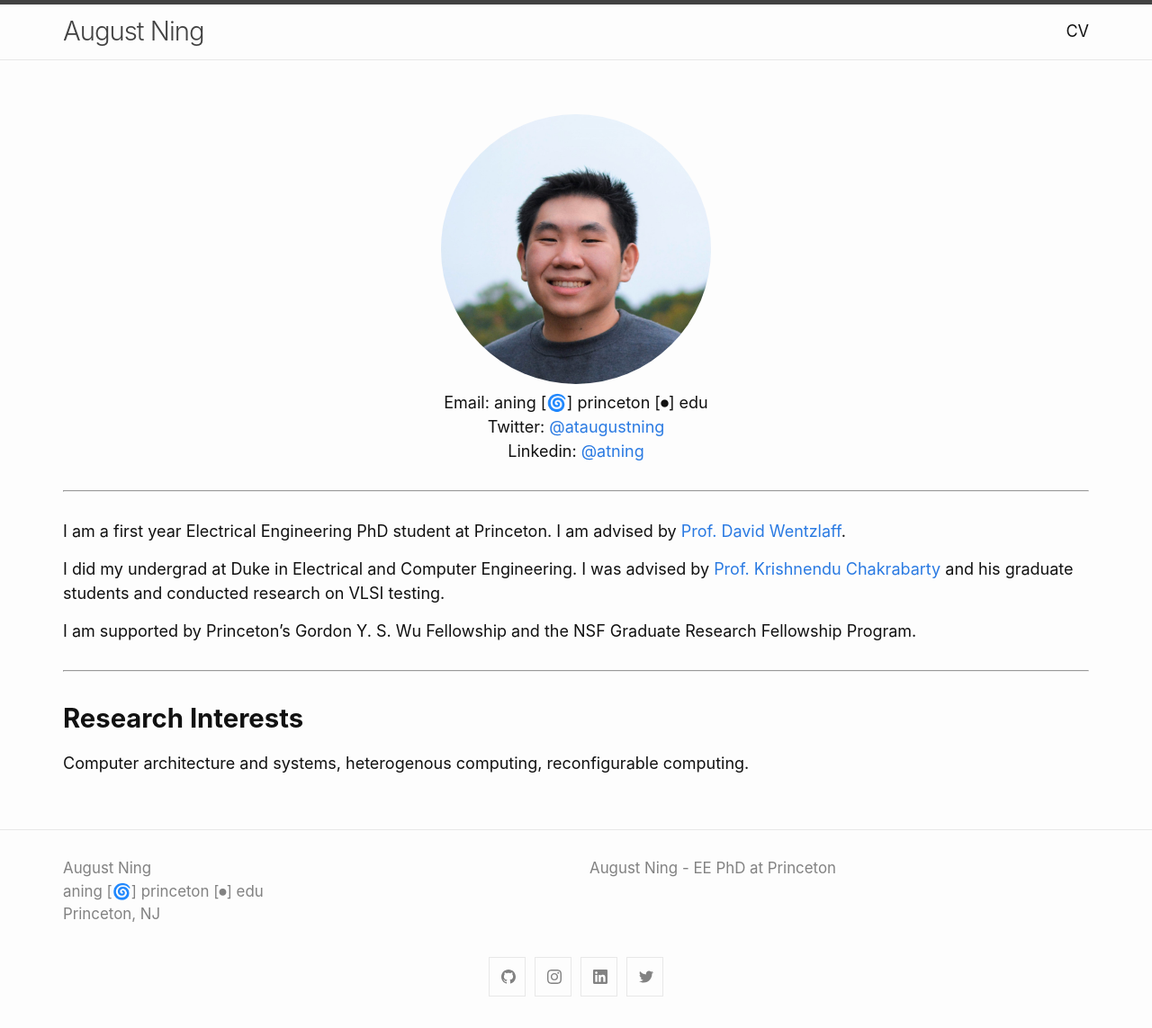
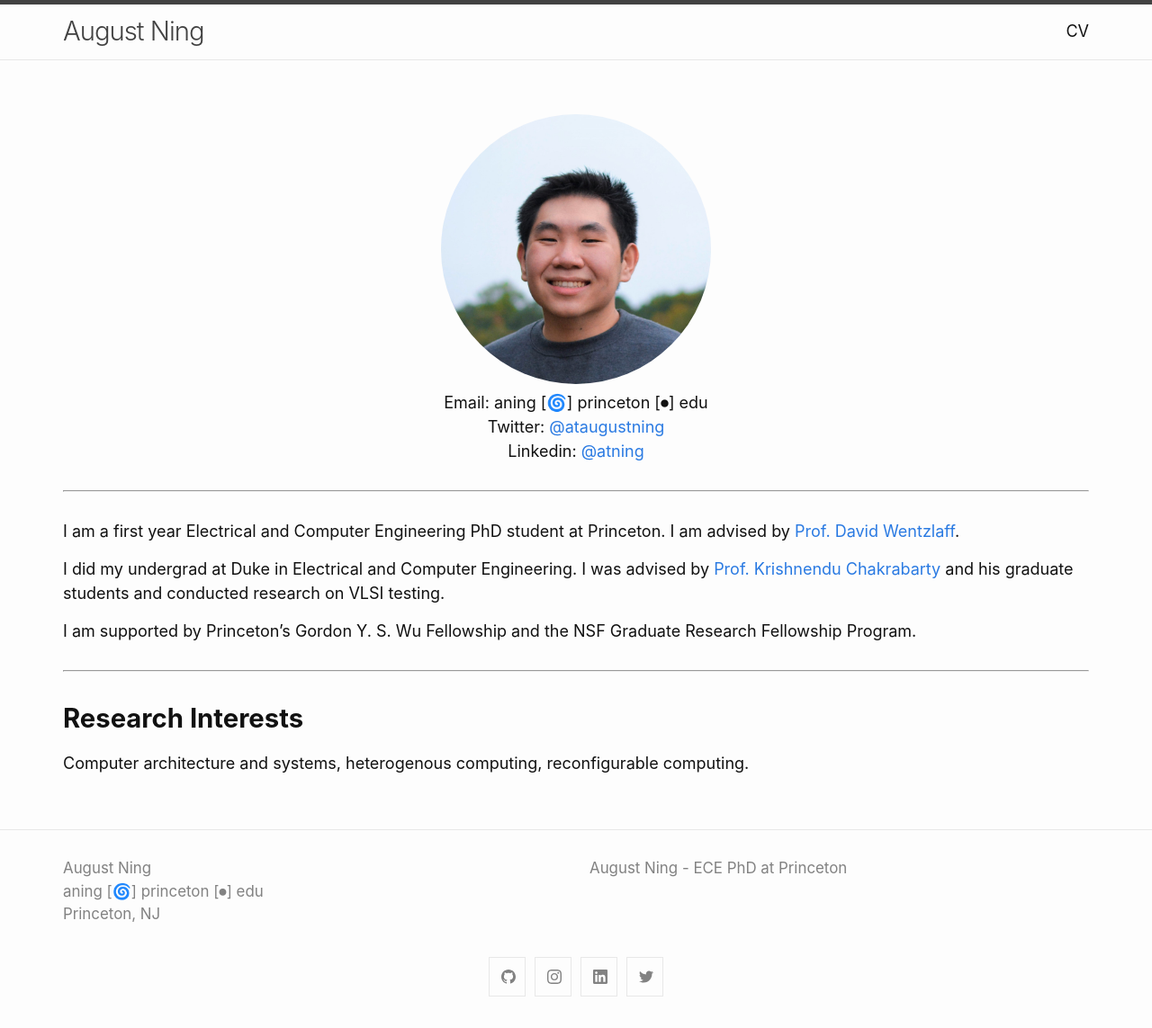
Before and after one commit to AugustNing/augustning.github.io, a Jekyll site: the page built from pages/index.md, in a window 1280 px wide. Shown: the whole page at 90% size. Built offline with Jekyll 4.4.1, drawn with Linux system fonts in a browser that asks for light colours.

Commit message:
updated Gemfile.lock, bumped index.md and config.yml from ee to ece

```diff
--- a/_config.yml
+++ b/_config.yml
@@ -3,7 +3,7 @@ author:
   name: August Ning
   email: aning [🌀] princeton [⏺] edu
 description: > # this means to ignore newlines until "show_excerpts:"
-  August Ning - EE PhD at Princeton
+  August Ning - ECE PhD at Princeton
 location: Princeton, NJ
 show_excerpts: false # set to true to show excerpts on the homepage
 
--- a/pages/index.md
+++ b/pages/index.md
@@ -19,7 +19,7 @@ permalink: /
 
 ***
 
-I am a first year Electrical Engineering PhD student at Princeton. I am advised by [Prof. David Wentzlaff](https://www.princeton.edu/~wentzlaf/).
+I am a first year Electrical and Computer Engineering PhD student at Princeton. I am advised by [Prof. David Wentzlaff](https://www.princeton.edu/~wentzlaf/).
 
 I did my undergrad at Duke in Electrical and Computer Engineering. I was advised by [Prof. Krishnendu Chakrabarty](http://people.ee.duke.edu/~krish/) and his graduate students and conducted research on VLSI testing.
 
```
Also changed, not shown: Gemfile.lock.
